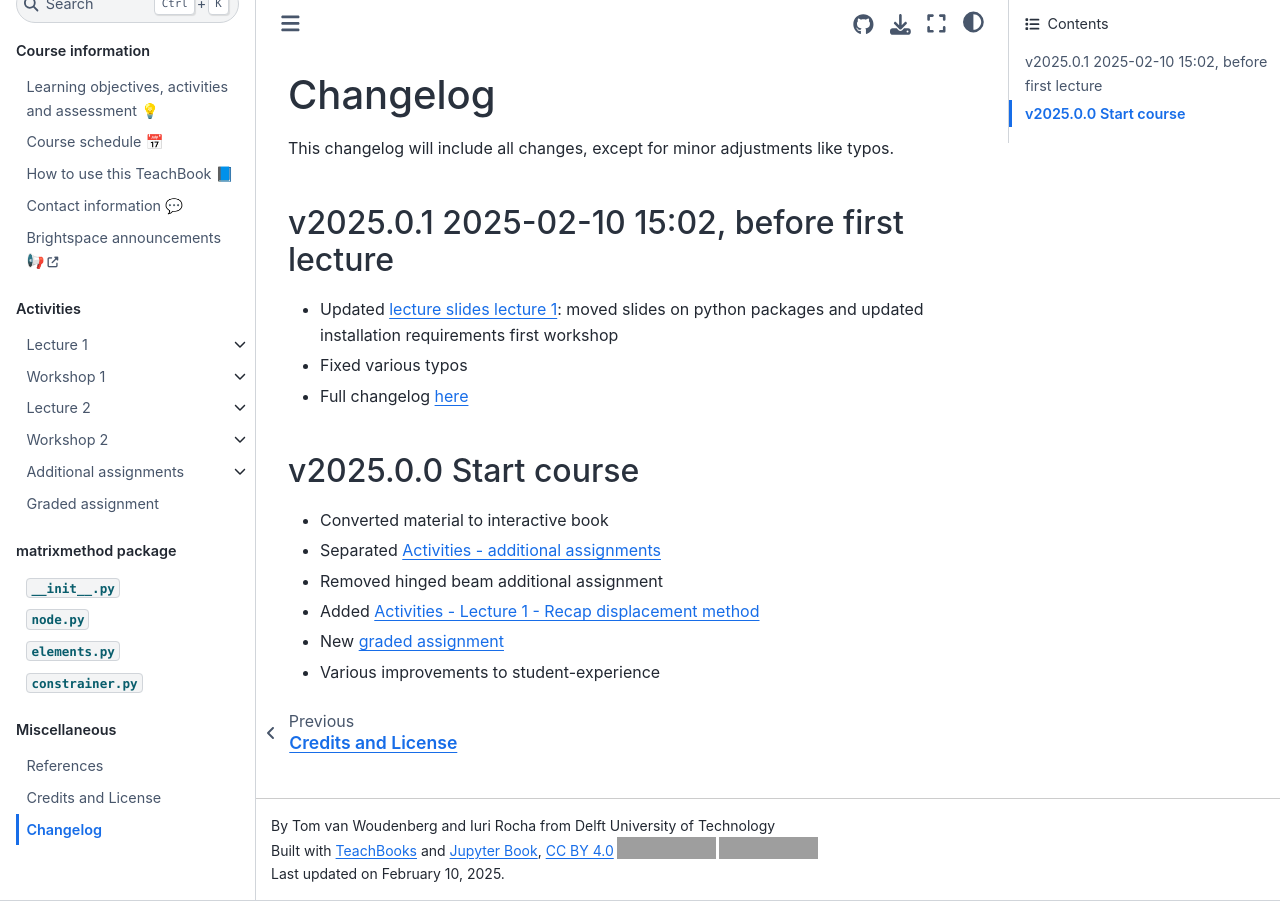
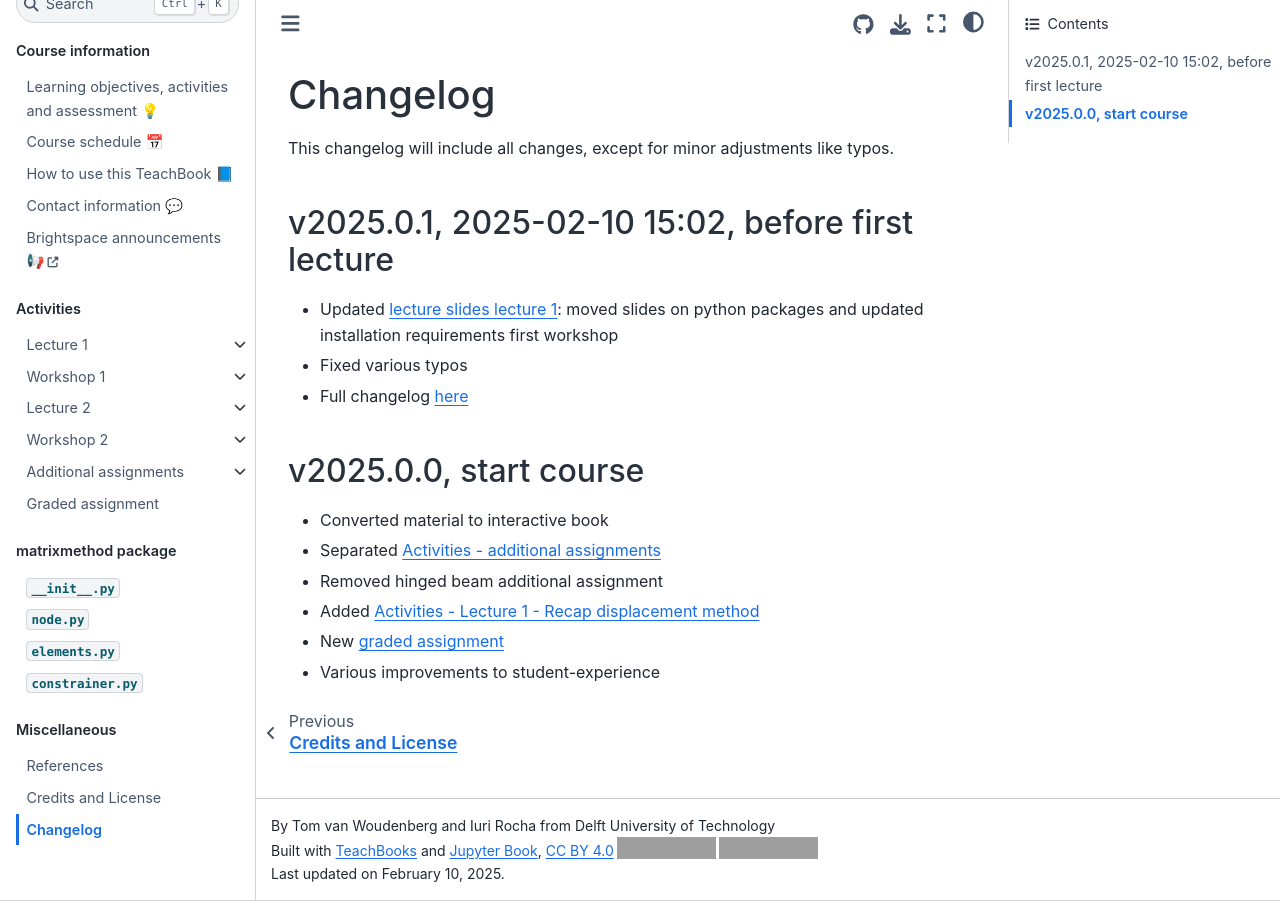
Before and after one commit to sophietenhoor/book, a Jupyter Book: the page built from book/changelog.md, in a window 1280 px wide. Built offline with Jupyter Book 1.0.4 settings and Sphinx 7.4.7 and the Sphinx Book theme 1.1.4, drawn with Linux system fonts in a browser that asks for light colours; comment, search, counter and statistics services are not loaded; grey boxes are pictures that could not be loaded.

```diff
--- a/book/changelog.md
+++ b/book/changelog.md
@@ -2,12 +2,12 @@
 
 This changelog will include all changes, except for minor adjustments like typos.
 
-## v2025.0.1 2025-02-10 15:02, before first lecture
+## v2025.0.1, 2025-02-10 15:02, before first lecture
 - Updated [lecture slides lecture 1](./lecture1.md): moved slides on python packages and updated installation requirements first workshop
 - Fixed various typos
 - Full changelog [here](https://github.com/CIEM5000-2025/book/releases/tag/v2025.0.1)
 
-## v2025.0.0 Start course
+## v2025.0.0, start course
 - Converted material to interactive book
 - Separated [Activities - additional assignments](./additional.md)
 - Removed hinged beam additional assignment
```
